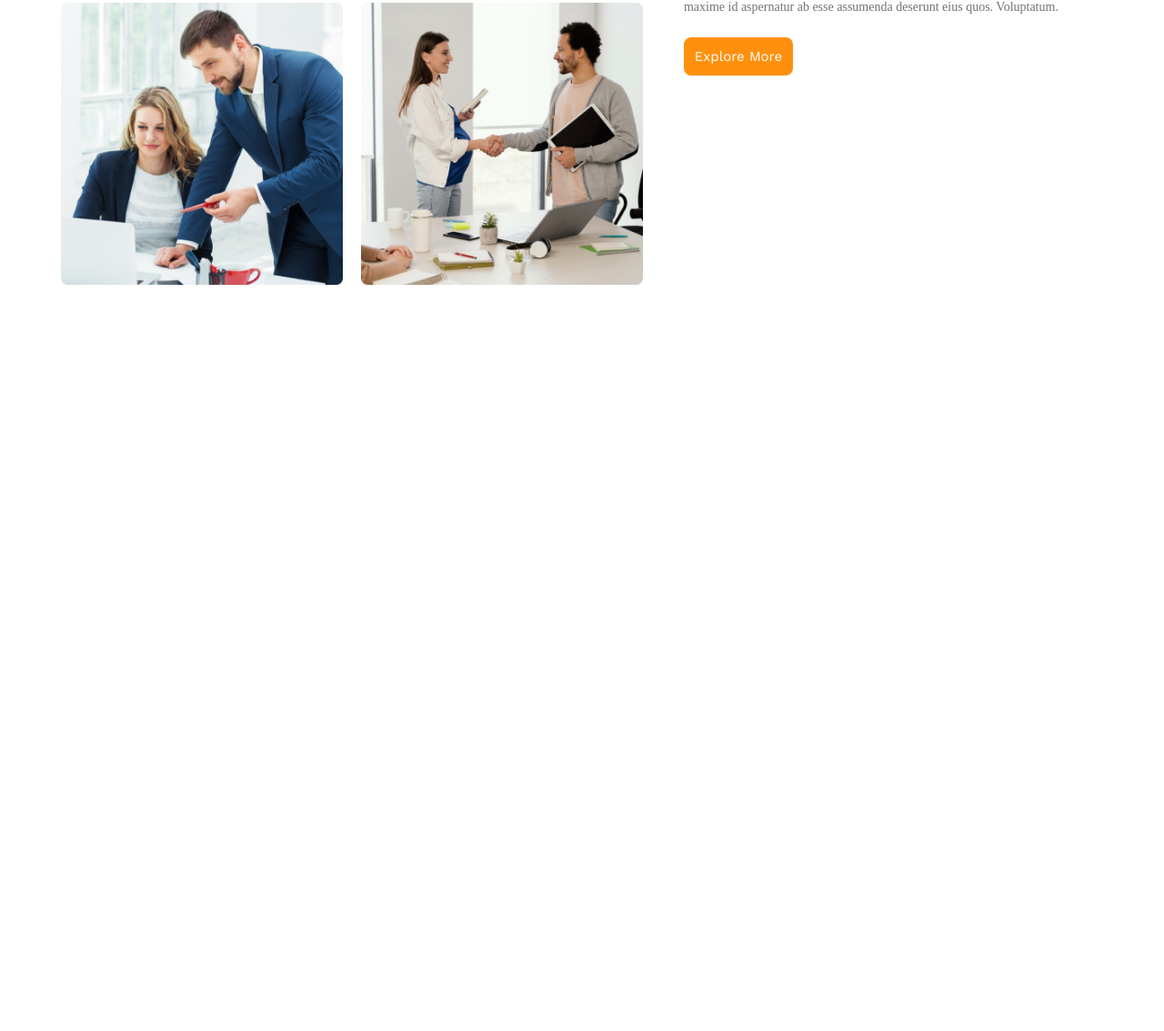
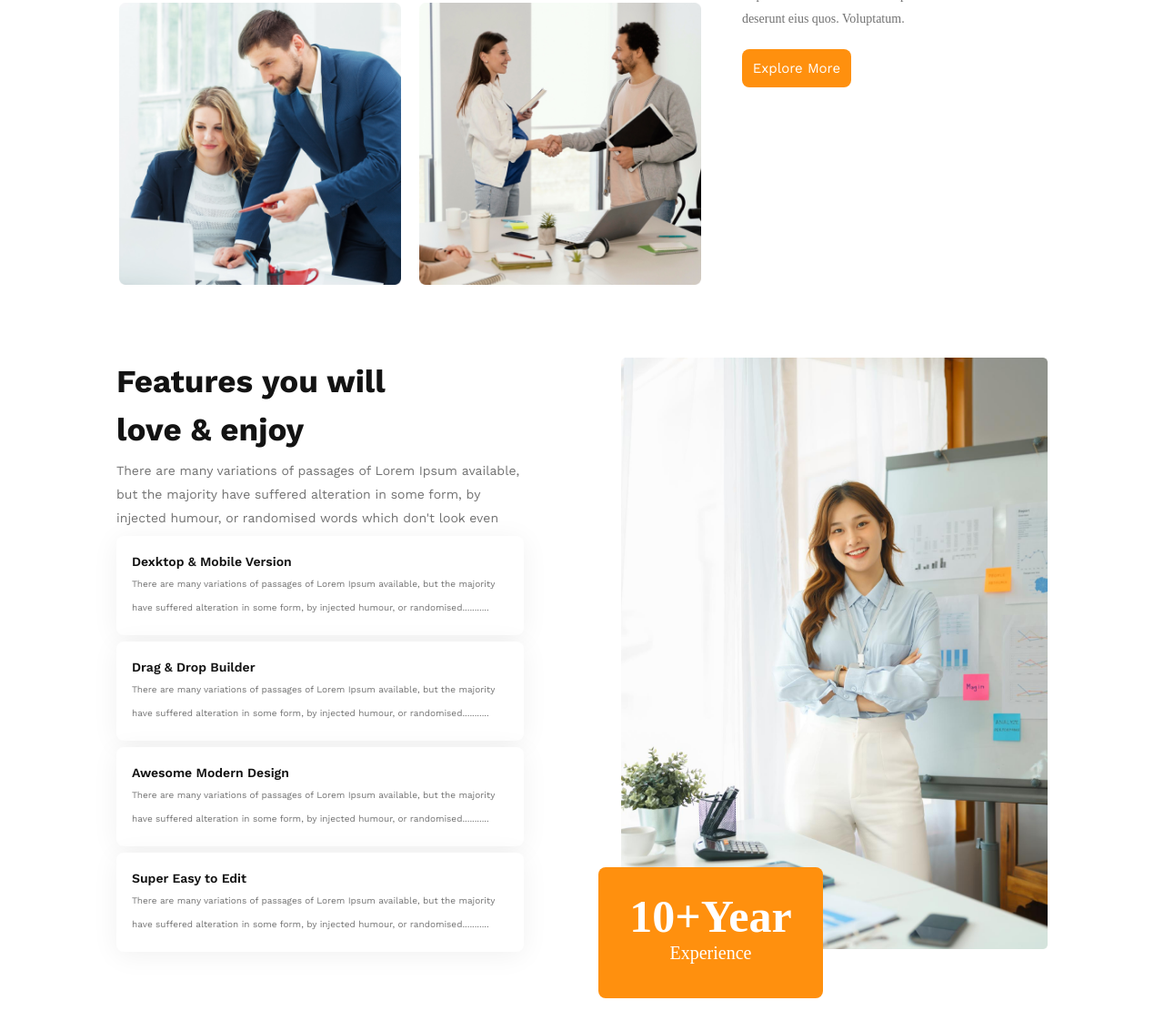
Before and after one commit to Tonmoy-1/architects-new-site, a plain HTML site: page index.html in a window 1280 px wide. Shown: the part 1277-2410 px from the top of the page at 91% size. Before the commit the page ends 1670 px from the top, so only its background shows below. Drawn offline with nearby package versions, Linux system fonts and the light colour scheme.

Commit message:
mid time

```diff
--- a/index.html
+++ b/index.html
@@ -50,6 +50,40 @@
         </div>
       </div>
      </section>
+
+
+     <!-- features enjoy section -->
+      <section class="features-section">
+        <div class="features-container2 display-flex">
+          <div class="features-content2">
+            <h2>Features you will <br>love & enjoy</h2>
+            <p>There are many variations of passages of Lorem Ipsum available, but the majority have suffered alteration in some form, by injected humour, or randomised words which don't look even</p>
+            <div class="enjoy-card">
+              <h3>Dexktop & Mobile Version </h3>
+              <p>There are many variations of passages of Lorem Ipsum available, but the majority have suffered alteration in some form, by injected humour, or randomised...........</p>
+            </div>
+            <div class="enjoy-card">
+              <h3>Drag & Drop Builder</h3>
+              <p>There are many variations of passages of Lorem Ipsum available, but the majority have suffered alteration in some form, by injected humour, or randomised...........</p>
+            </div>
+            <div class="enjoy-card">
+              <h3>Awesome Modern Design</h3>
+              <p>There are many variations of passages of Lorem Ipsum available, but the majority have suffered alteration in some form, by injected humour, or randomised...........</p>
+            </div>
+            <div class="enjoy-card">
+              <h3>Super Easy to Edit</h3>
+              <p>There are many variations of passages of Lorem Ipsum available, but the majority have suffered alteration in some form, by injected humour, or randomised...........</p>
+            </div>
+          </div>
+          <img src="images/architect.png" alt="">
+
+          <div class="exprience">
+            <h1>10+Year</h1>
+            <p> Experience</p>
+          </div>
+        </div>
+
+      </section>
     </main>
     <footer>
 
--- a/style.css
+++ b/style.css
@@ -108,7 +108,7 @@ margin-top: 10px;
 
 .features {
     height: 100%;
-    width: 90%;
+    width: 80%;
     /* border:2px solid tomato */
 
 }
@@ -164,3 +164,87 @@ line-height: 53px;
 #f3 {
 color: rgb(255, 144, 14);
 }
+
+
+.features-content2 {
+    margin: 0;
+}
+
+.features-container2 {
+    width: 80%;
+    gap: 100px;
+}
+
+.features-container2 img {
+    width: 700px;
+height: 650px;
+}
+
+.features-content2 h2 {
+    color: rgb(19, 19, 19);
+font-family: Work Sans;
+font-size: 35px;
+font-weight: 700;
+line-height: 53px;
+margin-bottom: 5px;
+
+}
+
+.features-content2 p {
+    color: rgb(114, 114, 114);
+font-family: Work Sans;
+font-size: 14px;
+font-weight: 400;
+line-height: 26px;
+}
+
+.enjoy-card {
+    /* border:2px solid tomato; */
+    margin: 7px;
+    margin-left: 0px;
+    border-radius: 8px;
+box-shadow: 0px 4px 30px 0px rgba(0, 0, 0, 0.06);
+background: rgb(255, 255, 255);
+padding: 17px;
+}
+
+.enjoy-card h3 {
+    color: rgb(19, 19, 19);
+font-family: Work Sans;
+font-size: 14px;
+font-weight: 600;
+line-height: 23px;
+
+
+}
+.enjoy-card p {
+    color: rgb(114, 114, 114);
+font-family: Work Sans;
+font-size: 10px;
+font-weight: 400;
+line-height: 26px;
+}
+
+.exprience {
+    position: absolute;
+    margin-left: 530px;
+    margin-top: 560px;
+    color: white;
+    border-radius: 8px;
+    background: rgb(255, 144, 14);
+    width: 247px;
+    height: 144px;
+    text-align: center;
+    padding: 25px;
+}
+
+
+.exprience h1 {
+    Font-weight: 700;
+    Font-size: 50px;
+
+}
+
+.exprience p {
+    Font-size: 20px;
+}
```
